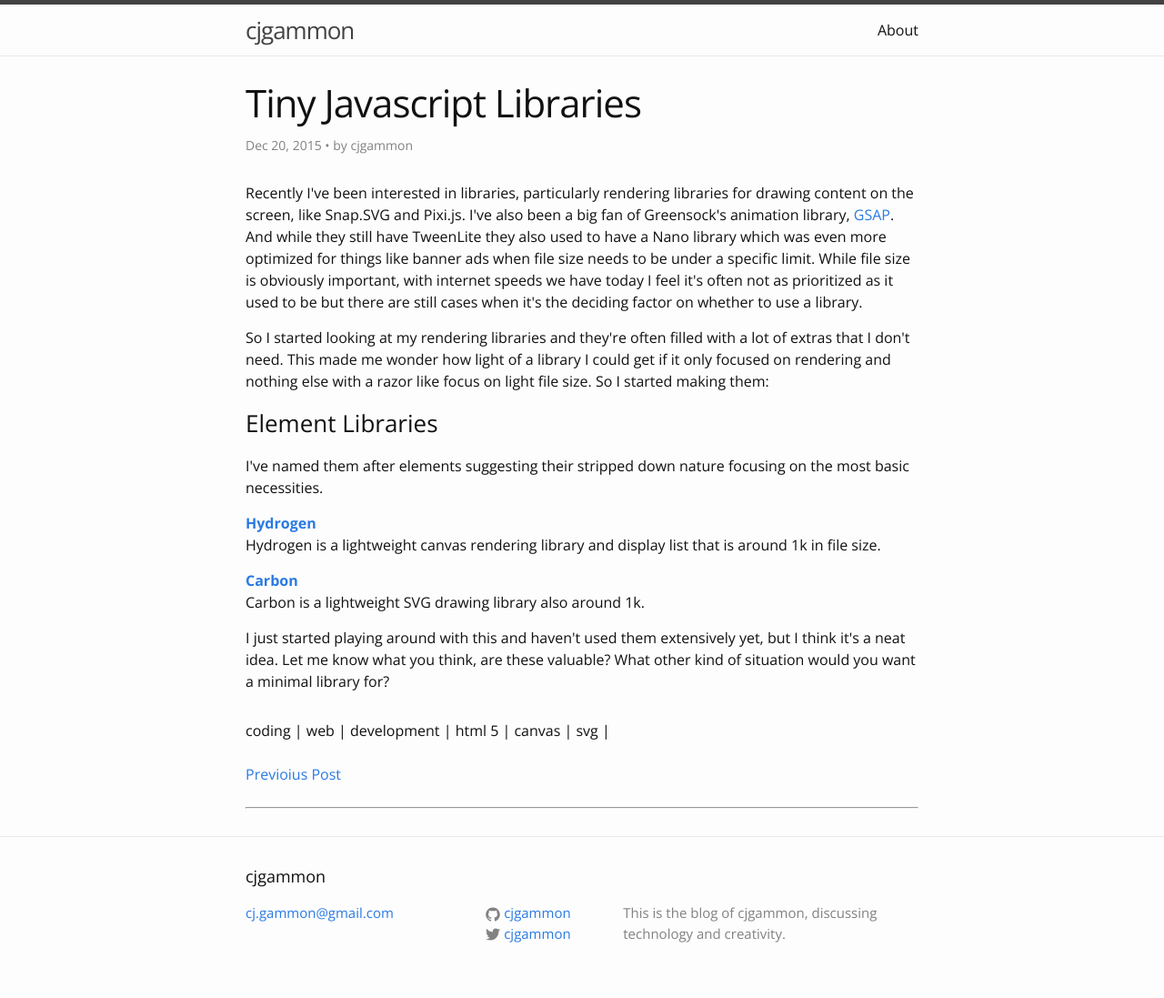
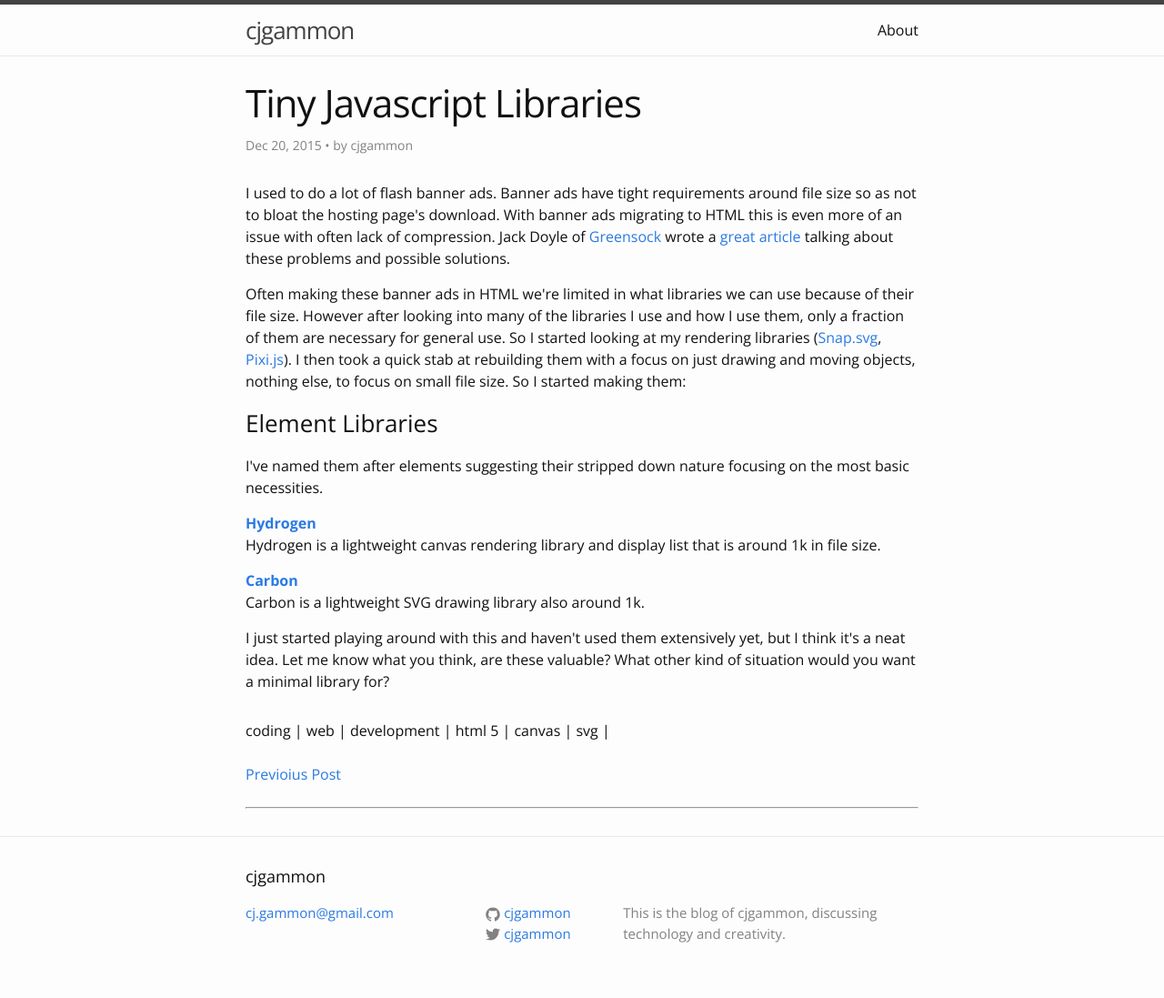
Before and after one commit to cjgammon/blog, a Jekyll site: the page built from _posts/2015-12-19-minimal-libraries.html, in a window 1280 px wide. Shown: the whole page at 91% size. Built offline with Jekyll 4.4.1, drawn with Linux system fonts in a browser that asks for light colours; comment, search, counter and statistics services are not loaded.

Commit message:
update to article

```diff
--- a/_posts/2015-12-19-minimal-libraries.html
+++ b/_posts/2015-12-19-minimal-libraries.html
@@ -29,15 +29,16 @@ comments: []
 ---
 
 <p>
-  Recently I've been interested in libraries, particularly rendering libraries for drawing content on the screen, like Snap.SVG and Pixi.js.
-  I've also been a big fan of Greensock's animation library, <a href="http://greensock.com/gsap">GSAP</a>.
-  And while they still have TweenLite they also used to have a Nano library which was even more optimized for things like banner ads when file size needs to be under a specific limit.
-  While file size is obviously important, with internet speeds we have today I feel it's often not as prioritized as it used to be but there are still cases when it's the deciding factor on whether to use a library.
+  I used to do a lot of flash banner ads.
+  Banner ads have tight requirements around file size so as not to bloat the hosting page's download.
+  With banner ads migrating to HTML this is even more of an issue with often lack of compression.
+  Jack Doyle of <a href="http://greensock.com">Greensock</a> wrote a <a href="http://greensock.com/html5-banners">great article</a> talking about these problems and possible solutions.
 </p>
-
 <p>
-  So I started looking at my rendering libraries and they're often filled with a lot of extras that I don't need.
-  This made me wonder how light of a library I could get if it only focused on rendering and nothing else with a razor like focus on light file size.
+  Often making these banner ads in HTML we're limited in what libraries we can use because of their file size.
+  However after looking into many of the libraries I use and how I use them, only a fraction of them are necessary for general use.
+  So I started looking at my rendering libraries (<a href="http://snapsvg.io">Snap.svg</a>, <a href="http://www.pixijs.com">Pixi.js</a>).
+  I then took a quick stab at rebuilding them with a focus on just drawing and moving objects, nothing else, to focus on small file size.
   So I started making them:
 </p>
 <h3>Element Libraries</h3>
```
